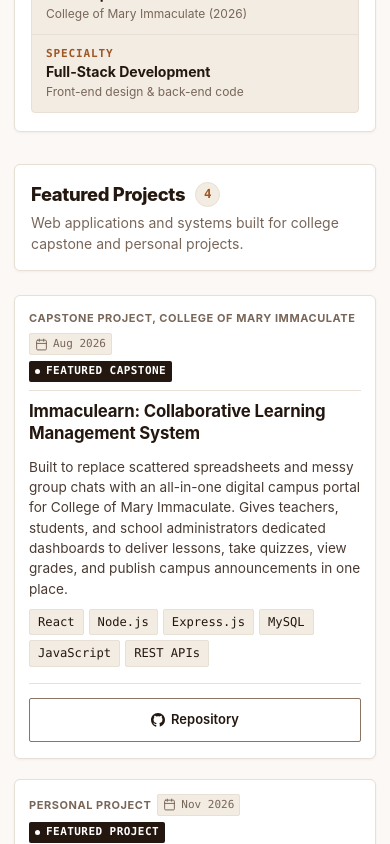
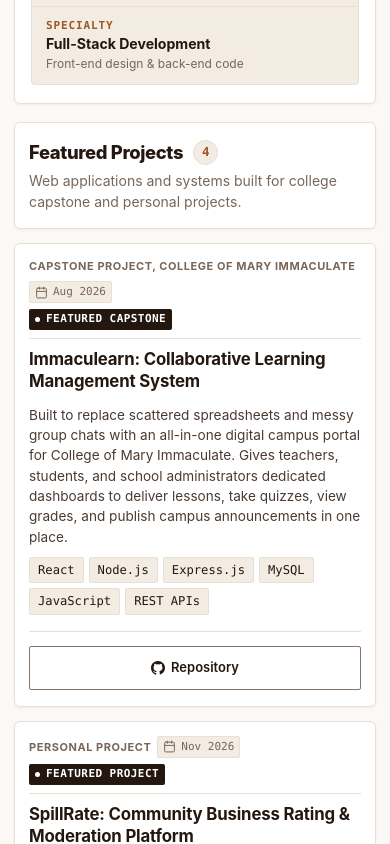
Before and after one commit to nathanielfaborada/nathanielfaborada.github.io, a React (Vite) app: page / in a window 390 px wide. Shown: the part 740-1584 px from the top of the page. Built offline with nearby package versions, Linux system fonts and the light colour scheme.

Commit message:
style: harmonize vertical spacing and rhythm across overview page for desktop and mobile (Sprint 45)

```diff
--- a/src/pages/PublicPages/Home/HomePage.css
+++ b/src/pages/PublicPages/Home/HomePage.css
@@ -1,3 +1,12 @@
 .home-page-container {
   width: 100%;
+  padding-top: clamp(16px, 2vw, 22px);
+  padding-bottom: clamp(40px, 5vw, 56px);
 }
+
+@media (max-width: 640px) {
+  .home-page-container {
+    padding-top: 14px;
+    padding-bottom: 32px;
+  }
+}
--- a/src/pages/PublicPages/Home/HomePage.jsx
+++ b/src/pages/PublicPages/Home/HomePage.jsx
@@ -14,13 +14,7 @@ export default function HomePage() {
   );
 
   return (
-    <div
-      className="app-container home-page-container"
-      style={{
-        paddingTop: 'clamp(28px, 4vw, 40px)',
-        paddingBottom: '80px',
-      }}
-    >
+    <div className="app-container home-page-container">
       <HomeHero />
       <ProjectsSection />
       <CollaboratorsTeaser />
--- a/src/pages/PublicPages/Home/components/CollaboratorsTeaser.css
+++ b/src/pages/PublicPages/Home/components/CollaboratorsTeaser.css
@@ -1,13 +1,13 @@
 .collab-teaser-section {
   width: 100%;
-  margin-bottom: 32px;
+  margin-bottom: 24px;
 }
 
 .collab-teaser-card {
   background-color: var(--bg-surface);
   border: 1px solid var(--border-subtle);
   border-radius: var(--radius-lg, 8px);
-  padding: 28px;
+  padding: 24px 28px;
   box-shadow: var(--shadow-card);
 }
 
@@ -17,9 +17,9 @@
   justify-content: space-between;
   flex-wrap: wrap;
   gap: 16px;
-  padding-bottom: 20px;
+  padding-bottom: 16px;
   border-bottom: 1px solid var(--border-subtle);
-  margin-bottom: 20px;
+  margin-bottom: 18px;
 }
 
 .collab-teaser-title {
@@ -188,6 +188,10 @@
 }
 
 @media (max-width: 640px) {
+  .collab-teaser-section {
+    margin-bottom: 18px;
+  }
+
   .collab-teaser-card {
     padding: 16px 14px;
   }
--- a/src/pages/PublicPages/Home/components/ContactCallout.css
+++ b/src/pages/PublicPages/Home/components/ContactCallout.css
@@ -7,7 +7,7 @@
   background-color: var(--bg-surface);
   border: 1px solid var(--border-subtle);
   border-radius: var(--radius-lg, 8px);
-  padding: 28px;
+  padding: 24px 28px;
   box-shadow: var(--shadow-card);
   display: flex;
   align-items: center;
--- a/src/pages/PublicPages/Home/components/HomeHero.css
+++ b/src/pages/PublicPages/Home/components/HomeHero.css
@@ -1,6 +1,6 @@
 .home-hero-section {
   width: 100%;
-  margin-bottom: 32px;
+  margin-bottom: 24px;
 }
 
 .home-hero-card {
@@ -261,6 +261,10 @@
 
 /* Mobile phone state */
 @media (max-width: 640px) {
+  .home-hero-section {
+    margin-bottom: 18px;
+  }
+
   .home-hero-card {
     padding: 18px 16px;
   }
--- a/src/pages/PublicPages/Home/components/ProjectsSection.css
+++ b/src/pages/PublicPages/Home/components/ProjectsSection.css
@@ -1,14 +1,14 @@
 .home-projects-section {
   width: 100%;
-  margin-bottom: 32px;
+  margin-bottom: 24px;
 }
 
 .home-projects-header {
   background-color: var(--bg-surface);
   border: 1px solid var(--border-subtle);
   border-radius: var(--radius-lg, 8px);
-  padding: 28px;
-  margin-bottom: 24px;
+  padding: 22px 28px;
+  margin-bottom: 20px;
   box-shadow: var(--shadow-card);
   display: flex;
   align-items: flex-start;
@@ -57,13 +57,18 @@
 .home-projects-list {
   display: flex;
   flex-direction: column;
-  gap: 24px;
+  gap: 20px;
 }
 
 @media (max-width: 640px) {
+  .home-projects-section {
+    margin-bottom: 18px;
+  }
+
   .home-projects-header {
-    padding: 16px;
-    gap: 12px;
+    padding: 16px 14px;
+    margin-bottom: 14px;
+    gap: 10px;
   }
 
   .home-projects-title {
@@ -71,6 +76,6 @@
   }
 
   .home-projects-list {
-    gap: 20px;
+    gap: 14px;
   }
 }
```
Also changed, not shown: 5 other files (tests, documents, lock files or other folders).
